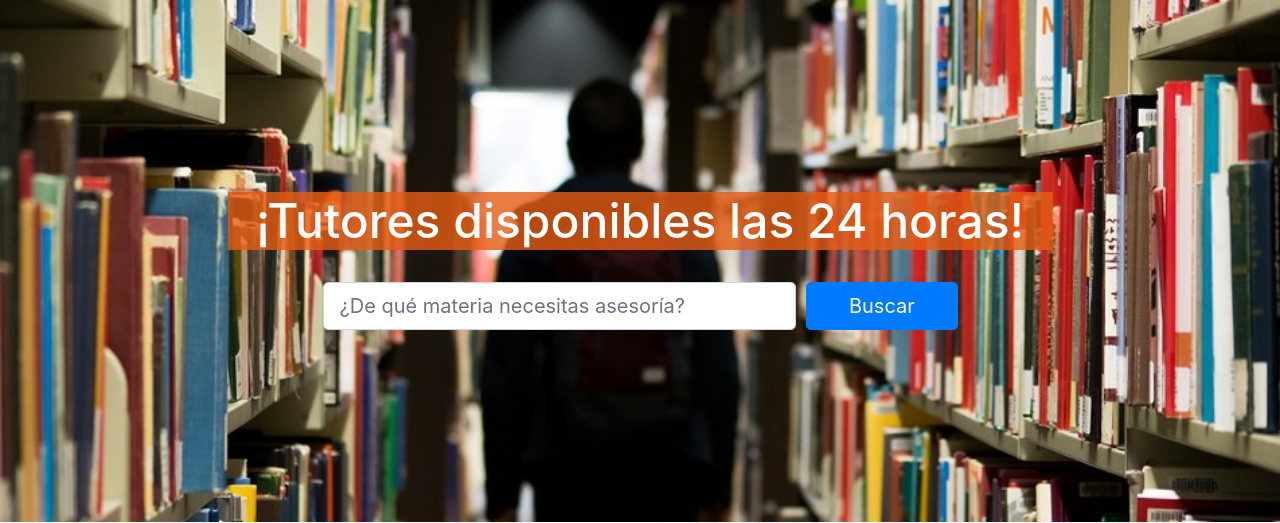
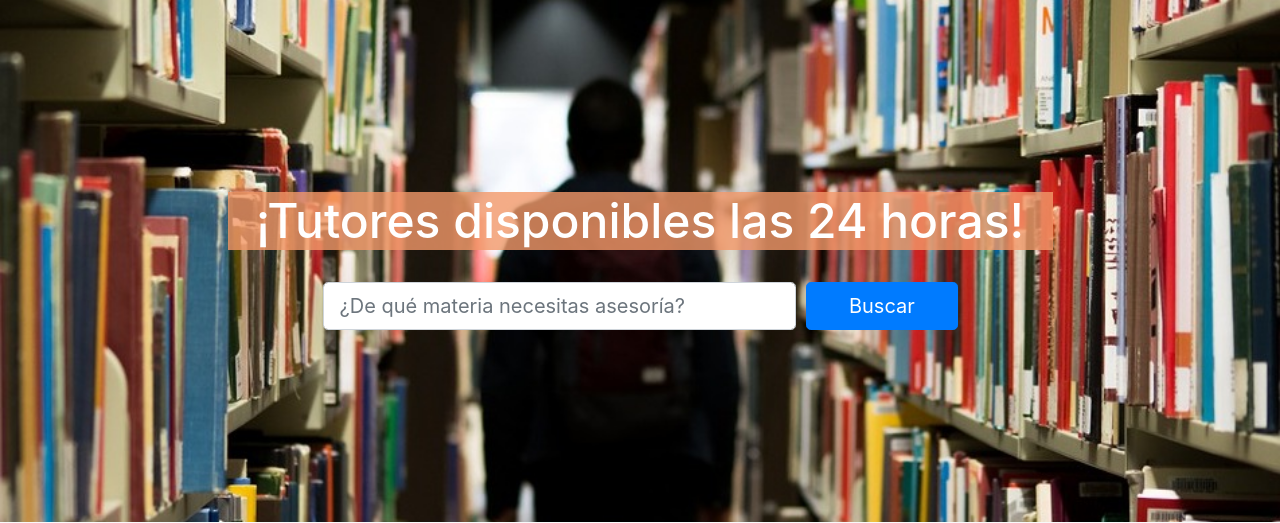
Before and after one commit to SpeedStream/AsesoraTec, a PHP site: page / in a window 1280 px wide. Shown: the part 86-609 px from the top of the page. Run offline with PHP 8.4, Linux system fonts and the light colour scheme.

Commit message:
Change color

```diff
--- a/css/styles.css
+++ b/css/styles.css
@@ -4,7 +4,7 @@ html {
 }
 
 .h1Title{
-  background-color: rgba(231, 93, 20, .8)
+  background-color: rgba(243, 153, 105, 0.8)
 }
 
 /* titulos secciones */
```
